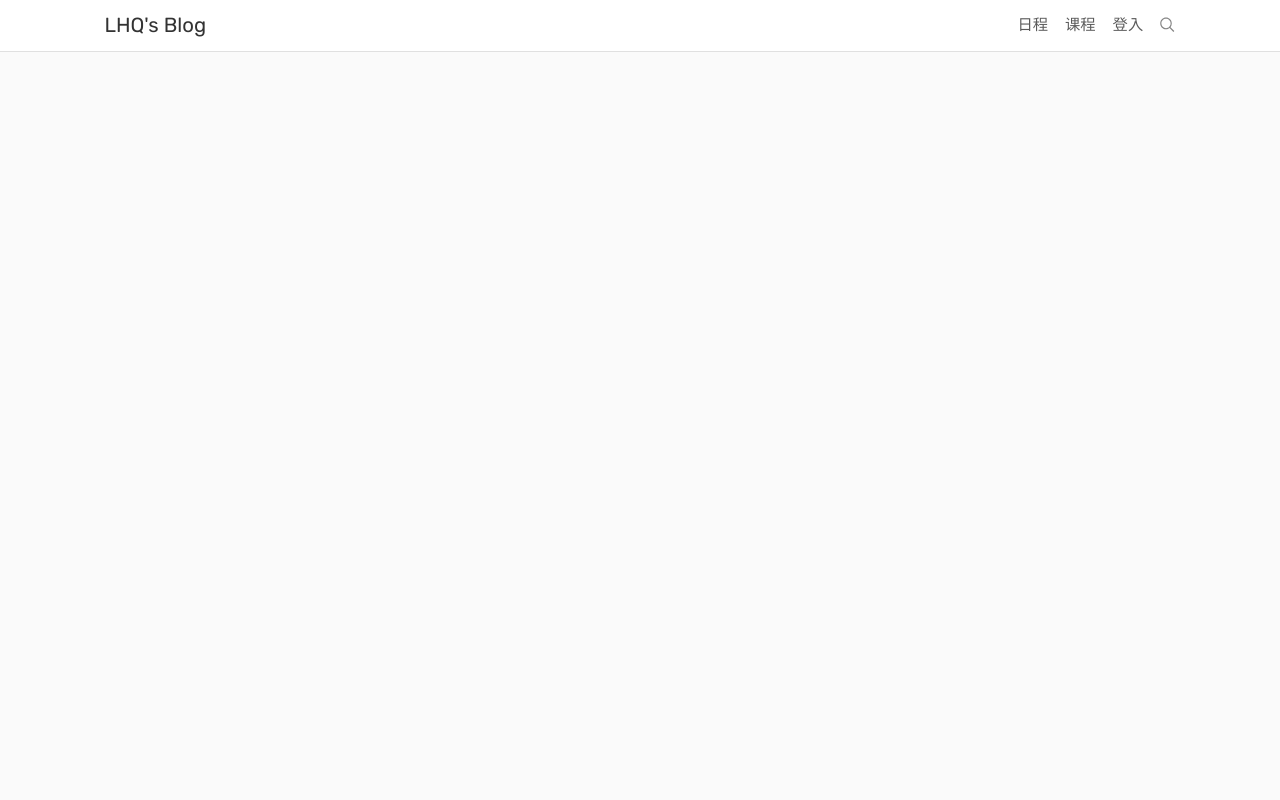
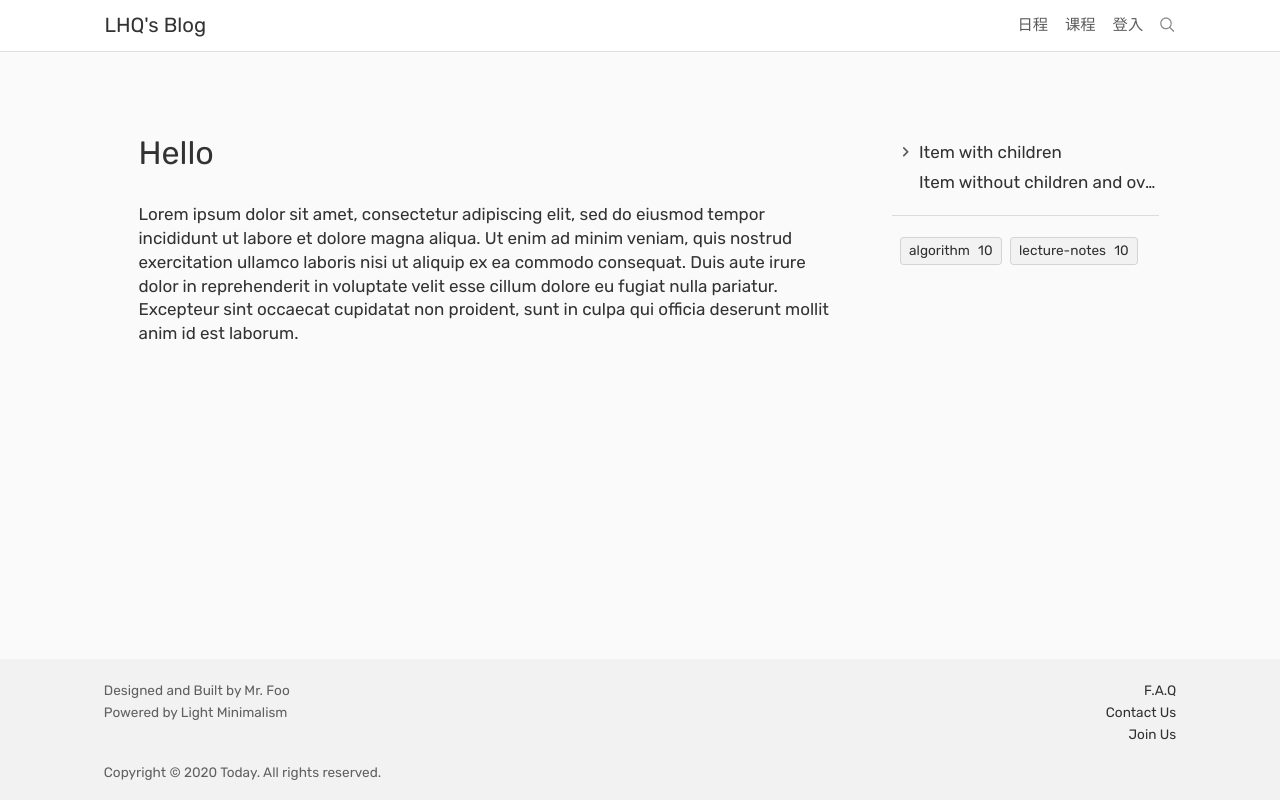
Before and after one commit to Hongqin-Li/blog, a Vue app: page /doc in a window 1280 px wide. Shown: the top 800 px of the page. Built offline with nearby package versions, Linux system fonts and the light colour scheme.

Commit message:
add nav and tag

```diff
--- /dev/null
+++ b/src/components/BaseNav.vue
@@ -0,0 +1,108 @@
+<template>
+  <nav>
+    <collapse-item v-for="t in items" :key="t.name" :box-height="t.children ? t.children.length*1.8 + 'em': '0'">
+      <template v-slot:item="{ open }">
+        <div class="list-item">
+          <div @click="if (t.to) $router.push(t.to);">
+            <div class="list-item-anchor" :class="{ 'list-item-anchor-active': open }">
+              <i v-if="t.children" class="material-icons-round">keyboard_arrow_right</i>
+            </div>
+            <div class="single-line">{{t.name}}</div>
+          </div>
+        </div>
+      </template>
+      <template v-slot:box>
+        <div v-for="c in t.children" :key="c.to" class="list-subitem">
+          <router-link :to="c.to" class="single-line">{{ c.name }}</router-link>
+        </div>
+      </template>
+    </collapse-item>
+  </nav>
+</template>
+
+<script>
+import CollapseItem from "./CollapseItem";
+
+export default {
+  props: {
+    items: {
+      type: Array,
+      default: () => [
+        {
+          name: "Item with children", children: [
+            { name: "subitem 1", to: "/", },
+          ],
+        },
+        {
+          name: "Item without children and overflow", to: "/kk",
+        },
+      ],
+    }
+  },
+  components: { CollapseItem }
+}
+</script>
+
+<style lang="scss" scoped>
+@import "@/scss/utils.scss";
+
+.single-line {
+  white-space: nowrap;
+  overflow: hidden;
+  text-overflow: ellipsis;
+}
+
+$slot-height: 1.8em;
+$indent: 1.6em;
+.list-item, .list-subitem {
+  @include no-select;
+
+  height: $slot-height;
+  display: flex;
+  align-items: center;
+  opacity: $active-opacity;
+  cursor: pointer;
+
+
+  > * {
+    flex-grow: 1;
+    height: $slot-height;
+    display: flex;
+    align-items: center;
+    overflow: hidden;
+  }
+
+  &:hover > * {
+    background-color: rgba(0, 0, 0, .03);
+    border-radius: .3em;
+  }
+}
+.list-item-anchor {
+  position: relative;
+  flex-shrink: 0;
+  width: $indent;
+  display: flex;
+  align-items: center;
+  justify-content: center;
+  > i {
+    font-size: 1.2em;
+    color: rgba(0, 0, 0, $active-opacity);
+    transform: rotate(0deg);
+    transition: transform 0.5s cubic-bezier(0.28, 0.11, 0.32, 1) 0.4s;
+  }
+}
+.list-item-anchor-active {
+  > i {
+    transform: rotate(90deg);
+    transition-delay: .2s;
+  }
+}
+
+// indent
+.list-subitem > * {
+  padding: 0 $indent;
+}
+// REMOVE END
+
+
+</style>
--- /dev/null
+++ b/src/components/BaseTag.vue
@@ -0,0 +1,56 @@
+<template>
+  <div class="tag-container">
+    <div v-for="t in items" :key="t.to" class="tag-item" @click="$router.push(t.to)">
+      <div class="tag-name">{{ t.name }}</div>
+      <div class="tag-cnt">{{ t.cnt }}</div>
+    </div>
+  </div>
+</template>
+
+<script>
+
+export default {
+  props: {
+    items: {
+      type: Array,
+      default: () => [
+        { name: "algorithm", to: "/tag1", cnt: "10"},
+        { name: "lecture-notes", to: "/tag2", cnt: "10" },
+      ],
+    }
+  },
+}
+</script>
+
+<style lang="scss" scoped>
+@import "@/scss/utils.scss";
+
+$spacing: $small-spacing;
+
+.tag-container {
+  @include no-select;
+  font-size: .8em;
+  display: flex;
+  padding: $spacing/2;
+  flex-wrap: wrap;
+
+  > .tag-item {
+    cursor: pointer;
+    display: flex; align-items: center; justify-content: center;
+    margin: $spacing/2;
+    padding: $spacing/1.6 $spacing;
+    border-radius: .3em;
+    border: 1px solid rgba(0, 0, 0, $divider-opacity);
+    background: rgba(black, .03);
+    &:hover { background: rgba(black, .06); }
+    > .tag-name, > .tag-cnt {
+      opacity: $active-opacity;
+    }
+    > .tag-cnt {
+      margin-left: $spacing;
+    }
+  }
+
+}
+
+</style>
--- a/src/components/CollapseItem.vue
+++ b/src/components/CollapseItem.vue
@@ -1,7 +1,7 @@
 <template>
   <div>
     <div @click="open = !open">
-      <slot name="item" />
+      <slot name="item" :open="open" />
     </div>
     <input type="checkbox" class="trigger" v-model="open"/>
     <div
--- a/src/views/DocView.vue
+++ b/src/views/DocView.vue
@@ -1,11 +1,20 @@
 <template>
   <base-view>
     <div class="doc-container">
+
+
+      <main class="mark">
+        <h3>Hello</h3>
+        <p>
+Lorem ipsum dolor sit amet, consectetur adipiscing elit, sed do eiusmod tempor incididunt ut labore et dolore magna aliqua. Ut enim ad minim veniam, quis nostrud exercitation ullamco laboris nisi ut aliquip ex ea commodo consequat. Duis aute irure dolor in reprehenderit in voluptate velit esse cillum dolore eu fugiat nulla pariatur. Excepteur sint occaecat cupidatat non proident, sunt in culpa qui officia deserunt mollit anim id est laborum.
+        </p>
+
+      </main>
+
       <nav>
+        <base-nav class="landscape-only"/>
+        <base-tag class="basetag-container"/>
       </nav>
-
-      <main>
-      </main>
 
       <back-to-top-button />
     </div>
@@ -14,11 +23,15 @@
 
 <script>
 import BaseView from "./BaseView";
+import BaseNav from "@/components/BaseNav";
+import BaseTag from "@/components/BaseTag";
 import BackToTopButton from "@/components/BackToTopButton";
 
 export default {
   components: {
     BaseView,
+    BaseNav,
+    BaseTag,
     BackToTopButton,
   }
 }
@@ -26,11 +39,51 @@ export default {
 
 <style lang="scss" scoped>
 @import "@/scss/utils.scss";
+@import "@/scss/mark.scss";
+
+.mark { @include mark; }
+.landscape-only { @include portrait { display: none; } }
 
 .doc-container {
-  // FIXME
-  min-height: 100vh;
+
+  display: flex;
+  flex-direction: row;
+  padding: 3rem 2rem;
+
+  > main {
+    margin-right: 2rem;
+    max-width: 71%;
+    width: 100%;
+    flex-shrink: 0;
+  }
+  > nav {
+    padding-top: 2rem;
+    flex-grow: 1;
+    overflow: hidden;
+  }
+
+  @include portrait() {
+    flex-direction: column;
+    padding: 1rem 0;
+    > main {
+      margin-right: 0;
+      max-width: 100vw;
+    }
+    > nav {
+      padding-top: 0;
+    }
+  }
 
 }
 
+.basetag-container {
+  margin-top: 1rem;
+  border-top: 1px solid rgba(0, 0, 0, $divider-opacity);
+  padding-top: 1rem;
+  @include portrait {
+    border-top: none;
+    margin-top: 0;
+  }
+}
+
 </style>
```
